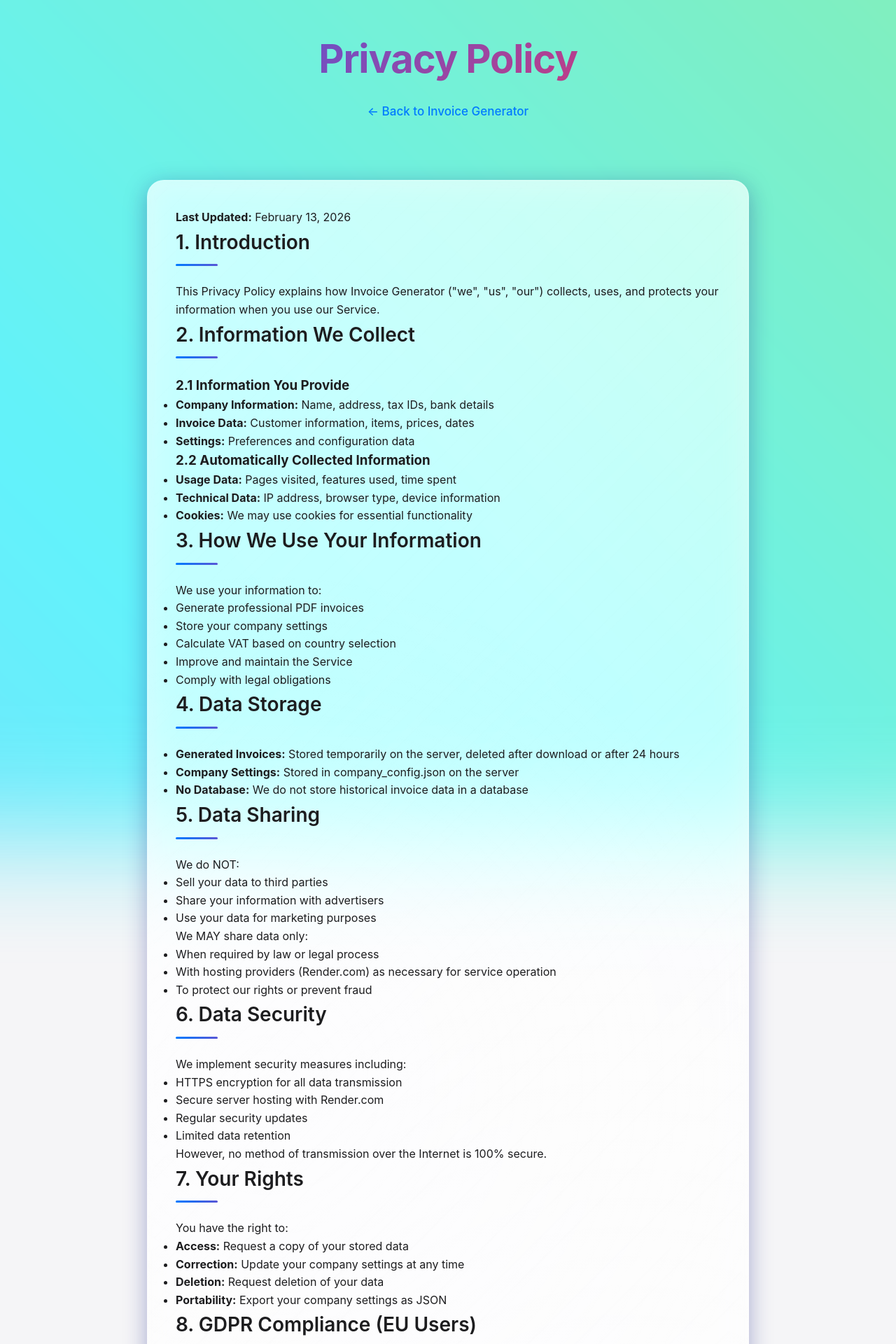
After one commit to NaoBindestrich/InvoiceGenerator, a Flask app: page /privacy in a window 1280 px wide. The commit adds this page. Shown: the top 1920 px of the page at 70% size. Run offline with Flask 3, Linux system fonts and the light colour scheme.

Commit message:
Add legal protection: MIT License, Terms of Service, Privacy Policy
- Added MIT License for copyright protection
- Created Terms of Service page (/terms) with user responsibilities and liability disclaimers
- Created Privacy Policy page (/privacy) with GDPR compliance
- Added copyright notice to generated PDF invoices
- Updated website footer with legal links
- Added comprehensive legal protection guide (docs/LEGAL_PROTECTION.md)
- Ready for commercial use and monetization

```diff
--- a/app.py
+++ b/app.py
@@ -351,6 +351,18 @@ def preview_invoice(filename):
         return jsonify({'error': str(e)}), 500
 
 
+@app.route('/terms')
+def terms():
+    """Terms of Service page"""
+    return render_template('terms.html')
+
+
+@app.route('/privacy')
+def privacy():
+    """Privacy Policy page"""
+    return render_template('privacy.html')
+
+
 if __name__ == '__main__':
     import os
     port = int(os.environ.get('PORT', 5001))
--- a/invoice_generator_web.py
+++ b/invoice_generator_web.py
@@ -431,6 +431,12 @@ class PDFInvoiceGenerator:
                 text_obj.textLine(f"Geschäftsführung: {self.company_info['ceo']}")
             c.drawText(text_obj)
 
+            # Copyright notice at bottom
+            copyright_y = 20
+            c.setFont(self.FONT_NORMAL, 7)
+            c.setFillColor(colors.grey)
+            c.drawCentredString(297.64, copyright_y, "© 2026 Invoice Generator. All rights reserved.")
+
             c.showPage()
             c.save()
             return True
--- a/templates/index.html
+++ b/templates/index.html
@@ -262,8 +262,8 @@
 
     <!-- Footer -->
     <footer>
-        <p>Professional Invoice Generator © 2026</p>
-        <p>Simple. Fast. Secure.</p>
+        <p>© 2026 Invoice Generator. All rights reserved.</p>
+        <p><a href="/terms" style="color: inherit; text-decoration: none; opacity: 0.8;">Terms of Service</a> | <a href="/privacy" style="color: inherit; text-decoration: none; opacity: 0.8;">Privacy Policy</a></p>
     </footer>
 
     <script src="{{ url_for('static', filename='js/app.js') }}"></script>
--- /dev/null
+++ b/templates/privacy.html
@@ -0,0 +1,127 @@
+<!DOCTYPE html>
+<html lang="en">
+<head>
+    <meta charset="UTF-8">
+    <meta name="viewport" content="width=device-width, initial-scale=1.0">
+    <title>Privacy Policy - Invoice Generator</title>
+    <meta name="robots" content="noindex, nofollow">
+    <link rel="stylesheet" href="{{ url_for('static', filename='css/style.css') }}">
+</head>
+<body>
+    <div class="container">
+        <header>
+            <h1>Privacy Policy</h1>
+            <a href="/" class="back-link">← Back to Invoice Generator</a>
+        </header>
+
+        <div class="card">
+            <p><strong>Last Updated:</strong> February 13, 2026</p>
+
+            <h2 class="card-title">1. Introduction</h2>
+            <p>This Privacy Policy explains how Invoice Generator ("we", "us", "our") collects, uses, and protects your information when you use our Service.</p>
+
+            <h2 class="card-title">2. Information We Collect</h2>
+
+            <h3>2.1 Information You Provide</h3>
+            <ul>
+                <li><strong>Company Information:</strong> Name, address, tax IDs, bank details</li>
+                <li><strong>Invoice Data:</strong> Customer information, items, prices, dates</li>
+                <li><strong>Settings:</strong> Preferences and configuration data</li>
+            </ul>
+
+            <h3>2.2 Automatically Collected Information</h3>
+            <ul>
+                <li><strong>Usage Data:</strong> Pages visited, features used, time spent</li>
+                <li><strong>Technical Data:</strong> IP address, browser type, device information</li>
+                <li><strong>Cookies:</strong> We may use cookies for essential functionality</li>
+            </ul>
+
+            <h2 class="card-title">3. How We Use Your Information</h2>
+            <p>We use your information to:</p>
+            <ul>
+                <li>Generate professional PDF invoices</li>
+                <li>Store your company settings</li>
+                <li>Calculate VAT based on country selection</li>
+                <li>Improve and maintain the Service</li>
+                <li>Comply with legal obligations</li>
+            </ul>
+
+            <h2 class="card-title">4. Data Storage</h2>
+            <ul>
+                <li><strong>Generated Invoices:</strong> Stored temporarily on the server, deleted after download or after 24 hours</li>
+                <li><strong>Company Settings:</strong> Stored in company_config.json on the server</li>
+                <li><strong>No Database:</strong> We do not store historical invoice data in a database</li>
+            </ul>
+
+            <h2 class="card-title">5. Data Sharing</h2>
+            <p>We do NOT:</p>
+            <ul>
+                <li>Sell your data to third parties</li>
+                <li>Share your information with advertisers</li>
+                <li>Use your data for marketing purposes</li>
+            </ul>
+            <p>We MAY share data only:</p>
+            <ul>
+                <li>When required by law or legal process</li>
+                <li>With hosting providers (Render.com) as necessary for service operation</li>
+                <li>To protect our rights or prevent fraud</li>
+            </ul>
+
+            <h2 class="card-title">6. Data Security</h2>
+            <p>We implement security measures including:</p>
+            <ul>
+                <li>HTTPS encryption for all data transmission</li>
+                <li>Secure server hosting with Render.com</li>
+                <li>Regular security updates</li>
+                <li>Limited data retention</li>
+            </ul>
+            <p>However, no method of transmission over the Internet is 100% secure.</p>
+
+            <h2 class="card-title">7. Your Rights</h2>
+            <p>You have the right to:</p>
+            <ul>
+                <li><strong>Access:</strong> Request a copy of your stored data</li>
+                <li><strong>Correction:</strong> Update your company settings at any time</li>
+                <li><strong>Deletion:</strong> Request deletion of your data</li>
+                <li><strong>Portability:</strong> Export your company settings as JSON</li>
+            </ul>
+
+            <h2 class="card-title">8. GDPR Compliance (EU Users)</h2>
+            <p>If you are in the European Union:</p>
+            <ul>
+                <li>We process data lawfully based on your consent</li>
+                <li>You can withdraw consent at any time</li>
+                <li>You have additional rights under GDPR</li>
+                <li>Data processing is limited to EU servers where possible</li>
+            </ul>
+
+            <h2 class="card-title">9. Children's Privacy</h2>
+            <p>Our Service is not intended for users under 18 years of age. We do not knowingly collect information from children.</p>
+
+            <h2 class="card-title">10. Cookies</h2>
+            <p>We use essential cookies only for:</p>
+            <ul>
+                <li>Session management</li>
+                <li>Security</li>
+                <li>Basic functionality</li>
+            </ul>
+            <p>No tracking or advertising cookies are used.</p>
+
+            <h2 class="card-title">11. Third-Party Services</h2>
+            <p>Our Service is hosted on Render.com. Please review their privacy policy at <a href="https://render.com/privacy" target="_blank">render.com/privacy</a>.</p>
+
+            <h2 class="card-title">12. Changes to This Policy</h2>
+            <p>We may update this Privacy Policy from time to time. Changes will be posted on this page with an updated "Last Updated" date.</p>
+
+            <h2 class="card-title">13. Contact Us</h2>
+            <p>For privacy-related questions or requests, contact us at: [Your Email]</p>
+            <p>Data Protection Officer: [Your Name or Company]</p>
+        </div>
+
+        <footer>
+            <p>© 2026 Invoice Generator. All rights reserved.</p>
+            <p><a href="/terms">Terms of Service</a> | <a href="/privacy">Privacy Policy</a></p>
+        </footer>
+    </div>
+</body>
+</html>
--- a/templates/settings.html
+++ b/templates/settings.html
@@ -132,6 +132,12 @@
         </div>
     </div>
 
+    <!-- Footer -->
+    <footer>
+        <p>© 2026 Invoice Generator. All rights reserved.</p>
+        <p><a href="/terms" style="color: inherit; text-decoration: none; opacity: 0.8;">Terms of Service</a> | <a href="/privacy" style="color: inherit; text-decoration: none; opacity: 0.8;">Privacy Policy</a></p>
+    </footer>
+
     <script src="{{ url_for('static', filename='js/settings.js') }}"></script>
     <script src="{{ url_for('static', filename='js/liquid-glass.js') }}"></script>
 </body>
```
Also changed, not shown: docs/LEGAL_PROTECTION.md (added, +229 -0 lines), templates/terms.html (added, +94 -0 lines), README.md, 1 other file.
